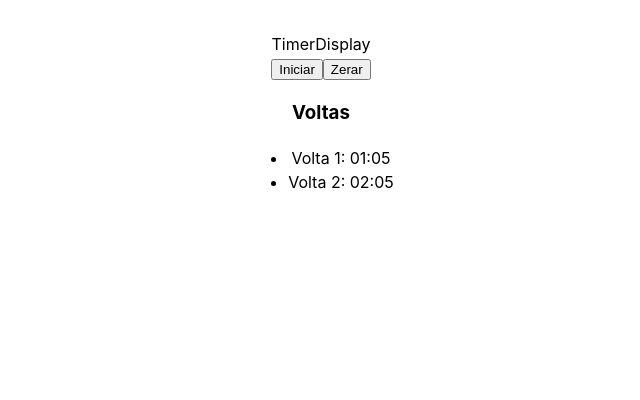
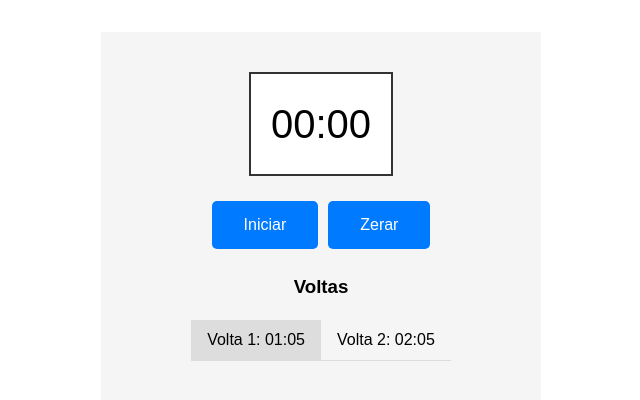
Before and after one commit to fjuncal/stopwatch-react, a React (Vite) app: page / in a window 1280 px wide. Shown: the top 400 px of the page, without its empty margins (319-959 px from the left). Built offline with nearby package versions, Linux system fonts and the light colour scheme.

Commit message:
Interface implementation completed

```diff
--- a/src/components/Timer.css
+++ b/src/components/Timer.css
@@ -0,0 +1,59 @@
+.timer-container {
+  display: flex;
+  flex-direction: column;
+  place-items: center;
+  min-height: 50vh;
+  width: 400px;
+  background-color: #f5f5f5;
+  padding: 20px;
+  font-family: Arial;
+}
+
+.timer-display {
+  border: 2px solid #333;
+  padding: 20px;
+  margin: 20px;
+  font-size: 40px;
+  background-color: #fff;
+}
+
+.timer-controls {
+  display: flex;
+  justify-content: center;
+}
+
+.timer-controls button {
+  background-color: #007bff;
+  border: none;
+  color: #fff;
+  padding: 15px 32px;
+  margin: 5px;
+  cursor: pointer;
+  border-radius: 5px;
+  font-size: 16px;
+}
+
+.timer-controls button:hover {
+  background-color: #0046d5;
+}
+
+.timer-laps {
+  width: 100%;
+}
+
+.timer-laps ul {
+  list-style: none;
+  display: flex;
+  flex-wrap: wrap;
+  justify-content: center;
+  padding: 0;
+}
+
+.timer-laps li {
+  border-bottom: 1px solid #ddd;
+  padding: 8px 16px;
+}
+
+.timer-laps li:nth-child(odd) {
+  background-color: #ddd;
+}
--- a/src/components/TimerControls.jsx
+++ b/src/components/TimerControls.jsx
@@ -2,7 +2,7 @@ import React from "react";
 
 const TimerControls = () => {
   return (
-    <div>
+    <div className="timer-controls">
       <button>Iniciar</button>
       <button>Zerar</button>
     </div>
--- a/src/components/TimerDisplay.jsx
+++ b/src/components/TimerDisplay.jsx
@@ -1,7 +1,7 @@
 import React from "react";
 
 const TimerDisplay = () => {
-  return <div className="timer-display">TimerDisplay</div>;
+  return <div className="timer-display">00:00</div>;
 };
 
 export default TimerDisplay;
```
